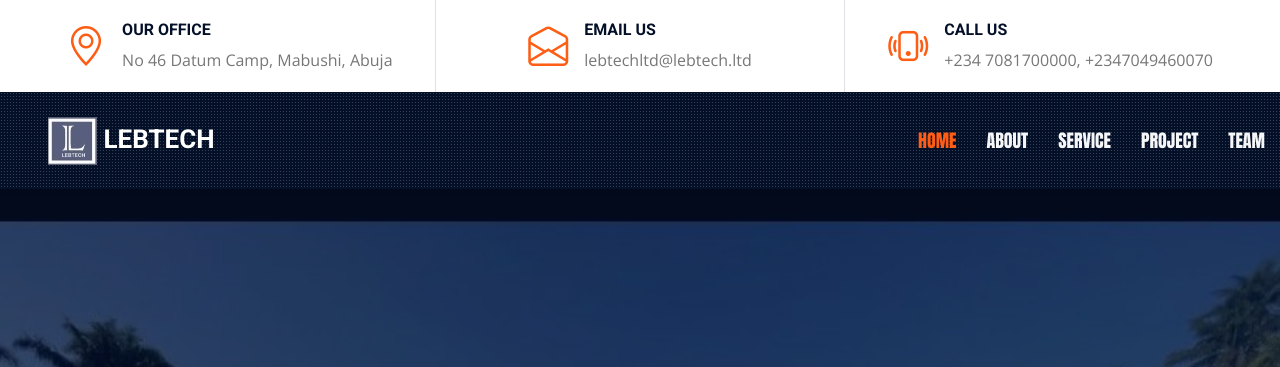
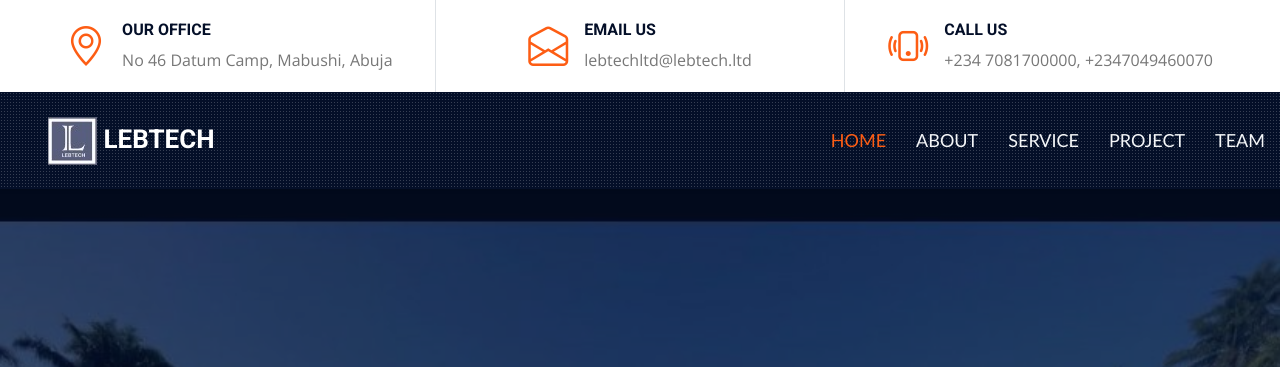
Before and after one commit to Nuel1st/construct, a Django app: page / in a window 1280 px wide. Shown: the top 367 px of the page. Run offline with Django 5.2, Linux system fonts and the light colour scheme; some libraries are stand-ins or nearby versions.

Commit message:
Update index.html

```diff
--- a/lebtech/templates/index.html
+++ b/lebtech/templates/index.html
@@ -81,7 +81,7 @@
                 <span class="navbar-toggler-icon"></span>
             </button>
             <div class="collapse navbar-collapse" id="navbarCollapse">
-                <div class="navbar-nav ms-auto py-0" style="font-family:Impact, Haettenschweiler, 'Arial Narrow Bold', sans-serif;">
+                <div class="navbar-nav ms-auto py-0" style="font-family:'Gill Sans', 'Gill Sans MT', Calibri, 'Trebuchet MS', sans-serif;">
                     <a href="index.html" class="nav-item nav-link active">Home</a>
                     <a href="{% url 'about' %}"class="nav-item nav-link">About</a>
                     <a href="{% url 'service' %}" class="nav-item nav-link">Service</a>
```
